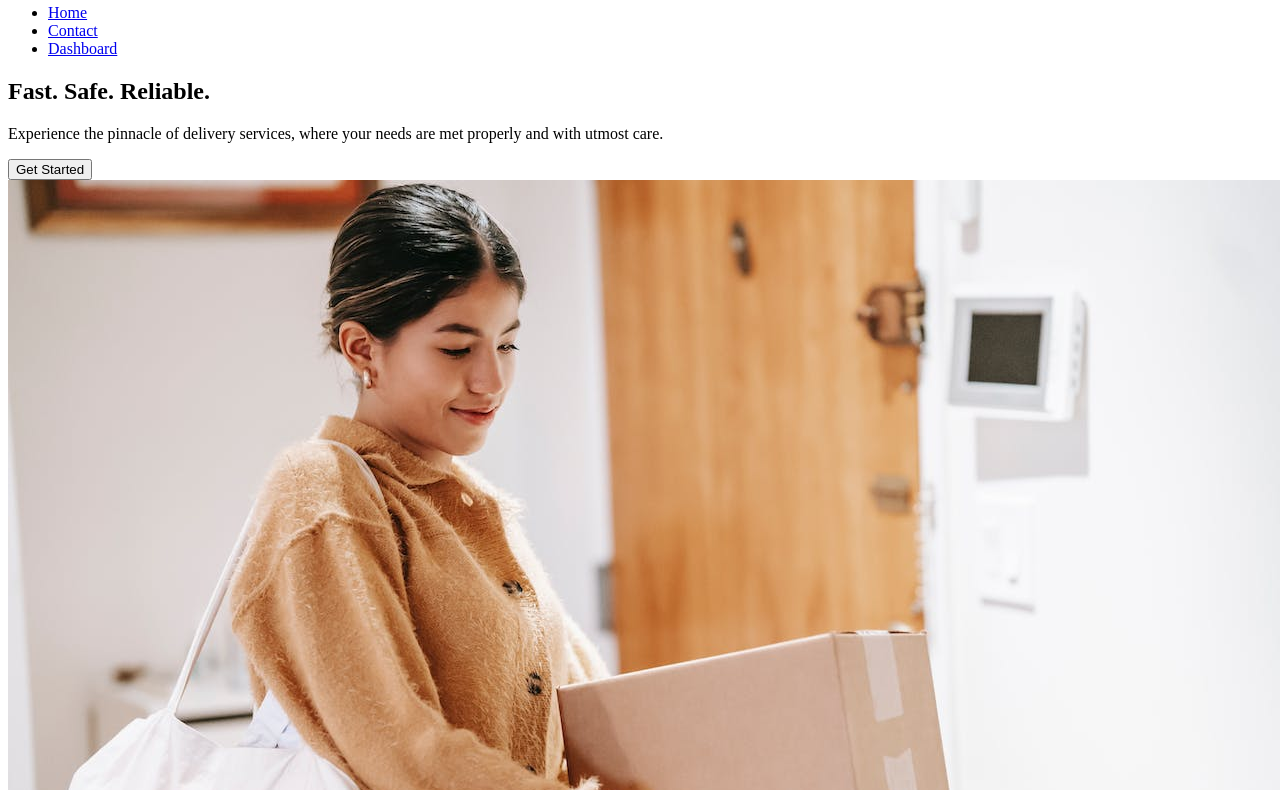
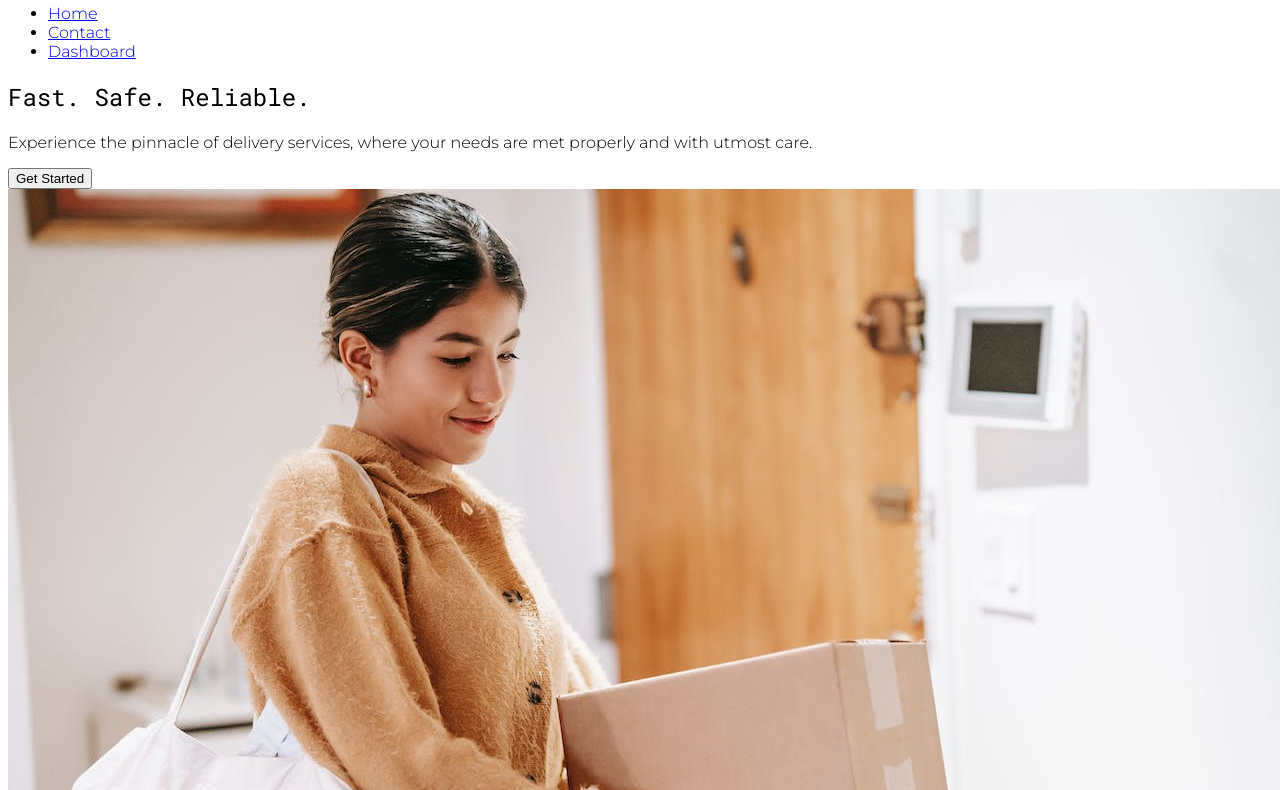
Before and after one commit to Chronocodium/client-side, a plain HTML site: page code-along/index.html in a window 1280 px wide. Shown: the part 99-889 px from the top of the page. Drawn offline with Linux system fonts and the light colour scheme.

Commit message:
Added Stylesheets and Fonts to Both Projects

```diff
--- a/code-along/index.html
+++ b/code-along/index.html
@@ -4,6 +4,13 @@
         <meta charset="utf-8" />
         <meta name="viewport" content="width=device-width, initial-scale=1.0" />
         <title>Cacher's Food Delivery</title>
+        <link rel="preconnect" href="https://fonts.googleapis.com" />
+        <link rel="preconnect" href="https://fonts.gstatic.com" crossorigin />
+        <link
+            href="https://fonts.googleapis.com/css2?family=Montserrat:ital,wght@0,100..900;1,100..900&family=Roboto+Mono:ital,wght@0,100..700;1,100..700&display=swap"
+            rel="stylesheet"
+        />
+        <link rel="stylesheet" href="styles.css" />
         <script src="index.js" defer></script>
     </head>
     <body>
--- /dev/null
+++ b/code-along/styles.css
@@ -0,0 +1,18 @@
+body {
+    font-family: "Montserrat", sans-serif;
+    font-optical-sizing: auto;
+    font-weight: 300;
+    font-style: normal;
+}
+
+h1,
+h2,
+h3,
+h4,
+h5,
+h6 {
+    font-family: "Roboto Mono", monospace;
+    font-optical-sizing: auto;
+    font-weight: 400;
+    font-style: normal;
+}
```
Also changed, not shown: personal-portfolio/index.html (+7 -0 lines), personal-portfolio/styles.css (added).
